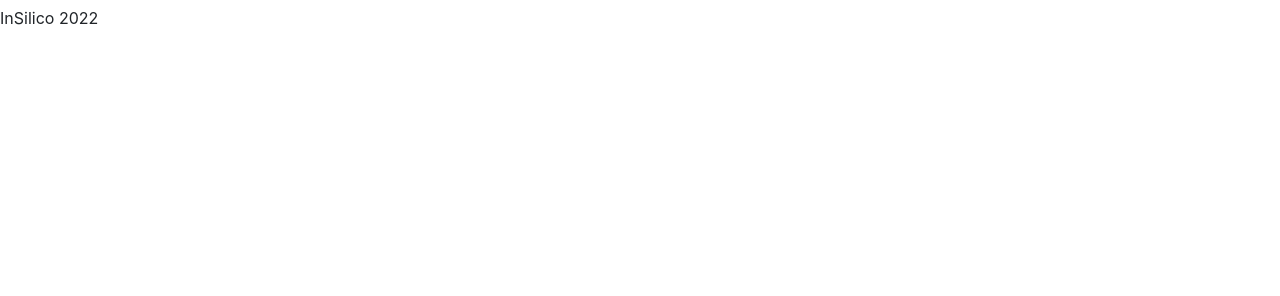
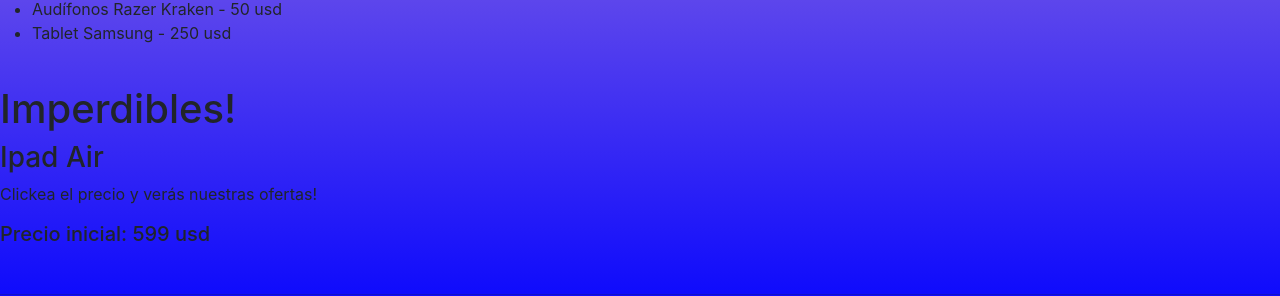
Before and after one commit to SofiaInSilico/TechGeek-CoderHouse, a React (Create React App) app: page / in a window 1280 px wide. Shown: the part 615-911 px from the top of the page. Before the commit the page ends 800 px from the top, so only its background shows below. Built offline with nearby package versions, Linux system fonts and the light colour scheme.

Commit message:
background color and state function

```diff
--- a/src/App.js
+++ b/src/App.js
@@ -4,6 +4,7 @@
 import Footer from './components/Footer';
 import NavBar from './components/NavBar';
 import ItemListContainer from './components/ItemListContainer';
+import { useState } from 'react';
 
 function enviaMensaje (){
   console.log('Botón clickeado');
@@ -13,6 +14,18 @@
   return (
     <input type='button' value='Soy un botón! clickéame!' onClick={enviaMensaje} />
   )
+}
+
+const Precios = () => {
+  const [precio, setPrecio] = useState ('inicial: 599 usd');
+  return (
+    <div onClick = {()=> {setPrecio('en oferta!: 500 usd')}}>
+      <h1> Imperdibles!</h1>
+      <h3> Ipad Air</h3>
+      <p>Clickea el precio y verás nuestras ofertas!</p>
+      <h5> Precio {precio}</h5>
+    </div>
+  );
 }
 
 function App() {
@@ -26,8 +39,11 @@
 ]
   return (
     <div>
+      <br />
       <NavBar />
+      <br />
       <ItemListContainer greeting='Platafoma de venta de productos tecnológicos'/>
+      <br />
       <SuperButton />
       <h3>Nuestros productos</h3>
       <ul>
@@ -37,7 +53,9 @@
         ))
       }
       </ul>
-
+      <br />
+      <Precios />
+      <br />
     <Footer />
     </div>
 
--- a/src/index.css
+++ b/src/index.css
@@ -1,4 +1,6 @@
 body {
+  background: -prefix-linear-gradient(top, pink, blue);
+  background: linear-gradient(to bottom, pink, blue);
   margin: 0;
   font-family: -apple-system, BlinkMacSystemFont, 'Segoe UI', 'Roboto', 'Oxygen',
     'Ubuntu', 'Cantarell', 'Fira Sans', 'Droid Sans', 'Helvetica Neue',
```
